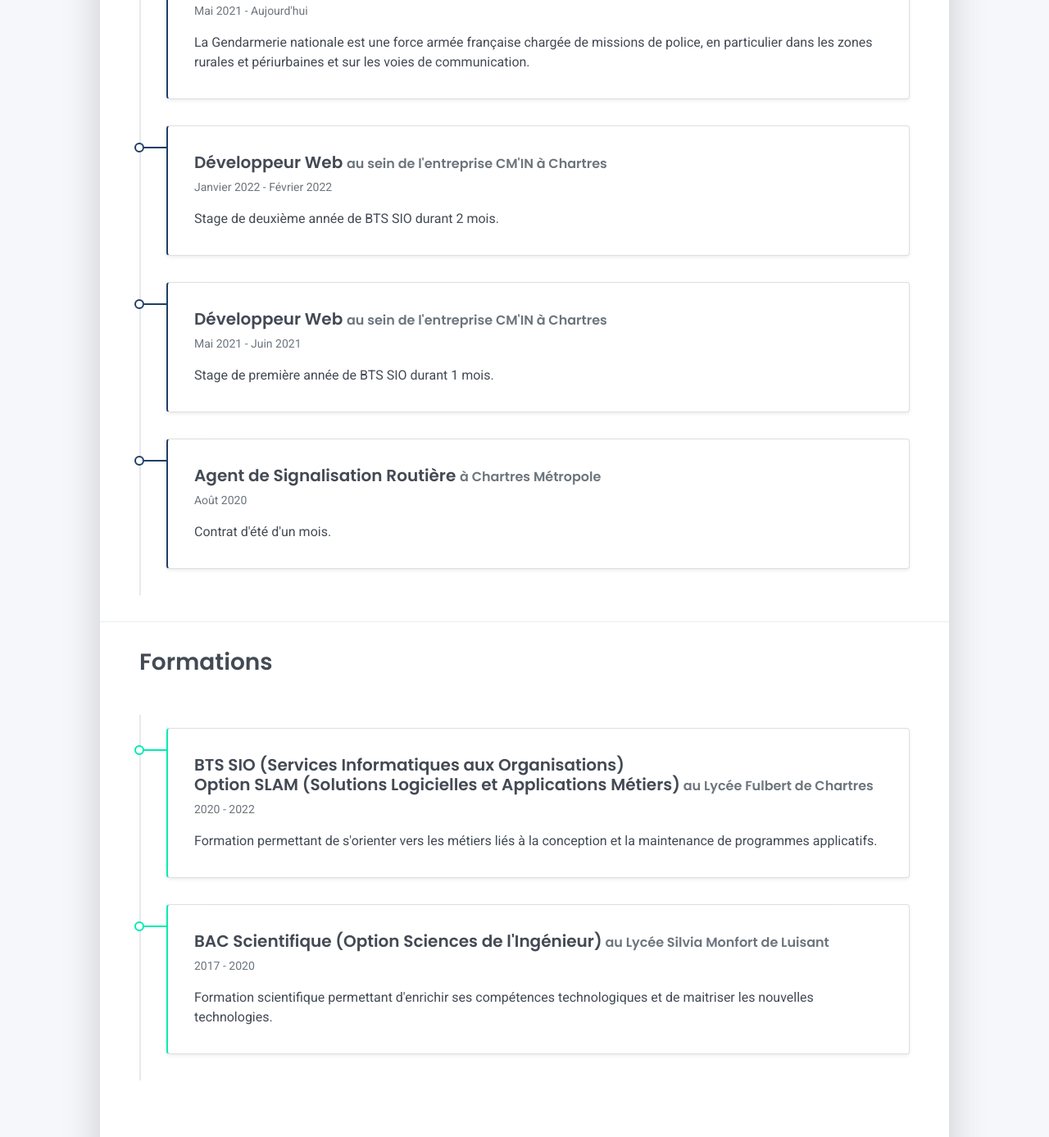
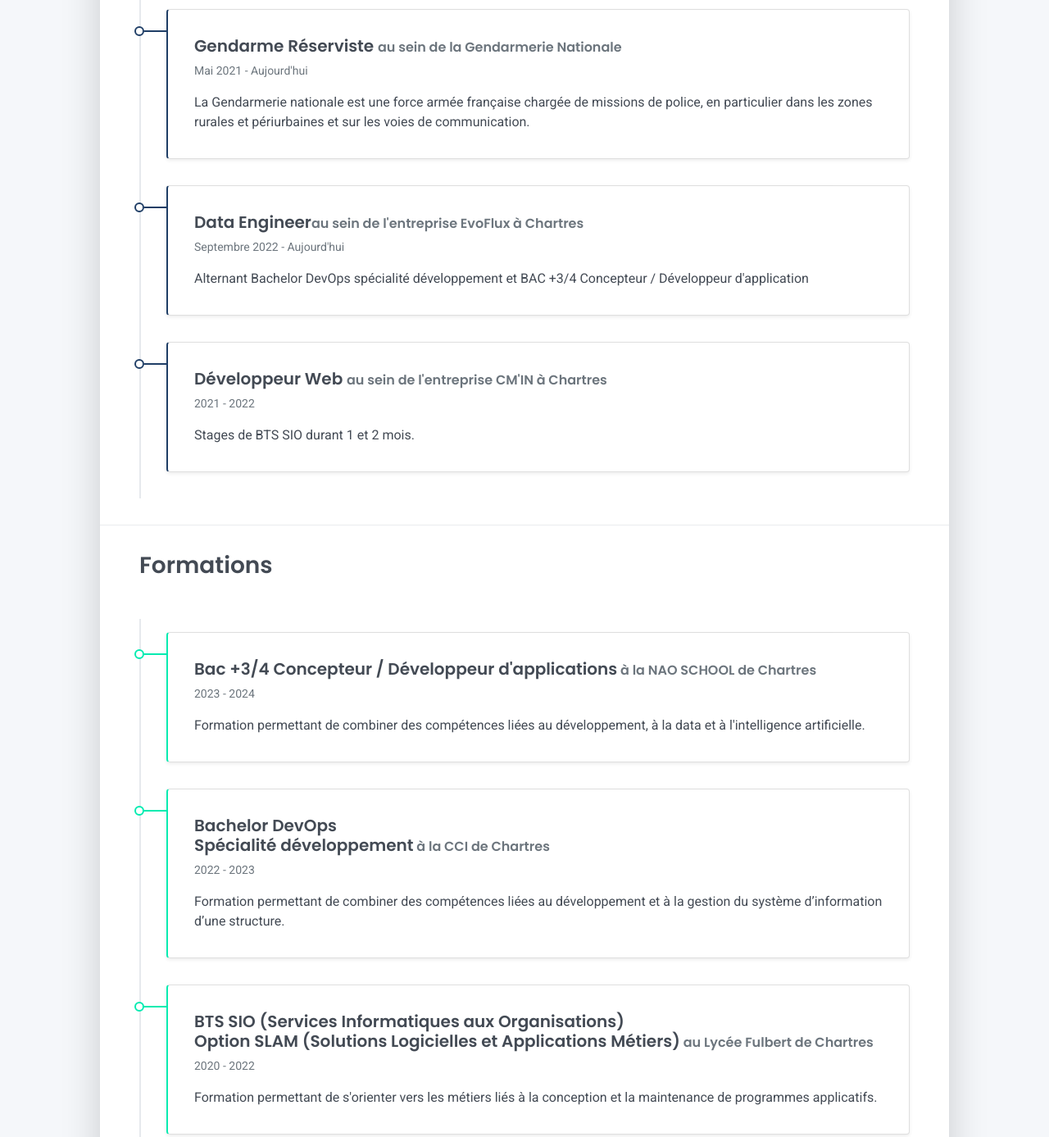
Before and after one commit to RedOren28/CV, a plain HTML site: page index.html in a window 1280 px wide. Shown: the part 1148-2535 px from the top of the page at 82% size. Drawn offline with Linux system fonts and the light colour scheme.

Commit message:
Update index.html

```diff
--- a/index.html
+++ b/index.html
@@ -64,7 +64,7 @@
     <div class="row">
       <div class="col-md-6">
         <h2 class="h3 mb-3">À Propos</h2>
-        <p>Bonjour, </br><br/>Je m'appelle Clément Chevrier. </br><br/>Je suis passionné et j'ai des compétences en développement Web que ce soit autant en Front-end qu'en Back-end.</p>
+        <p>Bonjour, </br><br/>Je m'appelle Clément Chevrier. </br><br/>Je suis passionné et j'ai des compétences en développement Web que ce soit autant en Front-end qu'en Back-end, ainsi que dans la Data et l'IA</p>
       </div>
       <div class="col-md-5 offset-md-1">
         <div class="row mt-2">
@@ -72,7 +72,7 @@
             <div class="pb-1"><u>Age :</u></div>
           </div>
           <div class="col-sm-8">
-            <div class="pb-1 text-secondary">20 ans (28 Mai 2002)</div>
+            <div class="pb-1 text-secondary">21 ans (28 Mai 2002)</div>
           </div>
           <div class="col-sm-4">
             <div class="pb-1"><br/><u>Email :</u></div>
@@ -106,16 +106,21 @@
             <div class="progress-bar bg-primary" role="progressbar" data-aos="zoom-in-right" data-aos-delay="100" data-aos-anchor=".skills-section" style="width: 90%" aria-valuenow="90" aria-valuemin="0" aria-valuemax="100"></div>
           </div>
         </div>
+         <div class="mb-2"><span>Python</span>
+          <div class="progress my-1">
+            <div class="progress-bar bg-primary" role="progressbar" data-aos="zoom-in-right" data-aos-delay="200" data-aos-anchor=".skills-section" style="width: 70%" aria-valuenow="70" aria-valuemin="0" aria-valuemax="100"></div>
+          </div>
+        </div>
         <div class="mb-2"><span>PHP</span>
           <div class="progress my-1">
-            <div class="progress-bar bg-primary" role="progressbar" data-aos="zoom-in-right" data-aos-delay="200" data-aos-anchor=".skills-section" style="width: 60%" aria-valuenow="60" aria-valuemin="0" aria-valuemax="100"></div>
+            <div class="progress-bar bg-primary" role="progressbar" data-aos="zoom-in-right" data-aos-delay="200" data-aos-anchor=".skills-section" style="width: 50%" aria-valuenow="50" aria-valuemin="0" aria-valuemax="100"></div>
           </div>
         </div>
       </div>
       <div class="col-md-6">
         <div class="mb-2"><span>SQL</span>
           <div class="progress my-1">
-            <div class="progress-bar bg-success" role="progressbar" data-aos="zoom-in-right" data-aos-delay="500" data-aos-anchor=".skills-section" style="width: 75%" aria-valuenow="75" aria-valuemin="0" aria-valuemax="100"></div>
+            <div class="progress-bar bg-success" role="progressbar" data-aos="zoom-in-right" data-aos-delay="500" data-aos-anchor=".skills-section" style="width: 80%" aria-valuenow="80" aria-valuemin="0" aria-valuemax="100"></div>
           </div>
         </div>
         <div class="mb-2"><span>C#</span>
@@ -139,23 +144,16 @@
       </div>
       <div class="timeline-card timeline-card-primary card shadow-sm">
         <div class="card-body">
-          <div class="h5 mb-1">Développeur Web <span class="text-muted h6">au sein de l'entreprise CM'IN à Chartres</span></div>
-          <div class="text-muted text-small mb-2">Janvier 2022 - Février 2022</div>
-          <div>Stage de deuxième année de BTS SIO durant 2 mois.</div>
+          <div class="h5 mb-1">Data Engineer<span class="text-muted h6">au sein de l'entreprise EvoFlux à Chartres</span></div>
+            <div class="text-muted text-small mb-2">Septembre 2022 - Aujourd'hui</div>
+          <div>Alternant Bachelor DevOps spécialité développement et BAC +3/4 Concepteur / Développeur d'application</div>
         </div>
       </div>
       <div class="timeline-card timeline-card-primary card shadow-sm">
         <div class="card-body">
           <div class="h5 mb-1">Développeur Web <span class="text-muted h6">au sein de l'entreprise CM'IN à Chartres</span></div>
-          <div class="text-muted text-small mb-2">Mai 2021 - Juin 2021</div>
-          <div>Stage de première année de BTS SIO durant 1 mois.</div>
-        </div>
-      </div>
-      <div class="timeline-card timeline-card-primary card shadow-sm">
-        <div class="card-body">
-          <div class="h5 mb-1">Agent de Signalisation Routière <span class="text-muted h6">à Chartres Métropole</span></div>
-          <div class="text-muted text-small mb-2"> Août 2020 </div>
-          <div>Contrat d'été d'un mois.</div>
+          <div class="text-muted text-small mb-2">2021 - 2022</div>
+          <div>Stages de BTS SIO durant 1 et 2 mois.</div>
         </div>
       </div>
     </div>
@@ -165,6 +163,20 @@
   <div class="education-section px-3 px-lg-4 pb-4">
     <h2 class="h3 mb-4">Formations</h2>
     <div class="timeline">
+      <div class="timeline-card timeline-card-success card shadow-sm">
+        <div class="card-body">
+          <div class="h5 mb-1">Bac +3/4 Concepteur / Développeur d'applications<span class="text-muted h6"> à la NAO SCHOOL de Chartres</span></div>
+          <div class="text-muted text-small mb-2">2023 - 2024</div>
+          <div>Formation permettant de combiner des compétences liées au développement, à la data et à l'intelligence artificielle.</div>
+        </div>
+      </div>
+      <div class="timeline-card timeline-card-success card shadow-sm">
+        <div class="card-body">
+          <div class="h5 mb-1">Bachelor DevOps<br/>Spécialité développement<span class="text-muted h6"> à la CCI de Chartres</span></div>
+          <div class="text-muted text-small mb-2">2022 - 2023</div>
+          <div>Formation permettant de combiner des compétences liées au développement et à la gestion du système d’information d’une structure.</div>
+        </div>
+      </div>
       <div class="timeline-card timeline-card-success card shadow-sm">
         <div class="card-body">
           <div class="h5 mb-1">BTS SIO (Services Informatiques aux Organisations) <br/>Option SLAM (Solutions Logicielles et Applications Métiers)<span class="text-muted h6"> au Lycée Fulbert de Chartres</span></div>
@@ -220,10 +232,6 @@
               </div>
             </div>
             <div class="mb-2">
-              <div class="text-dark"><i class="fab fa-instagram mr-1"></i><span>https://www.instagram.com/clem.chvrr/</span>
-              </div>
-            </div>
-            <div class="mb-2">
               <div class="text-dark"><i class="fab fa-github mr-1"></i><span>https://github.com/RedOren28/</span>
               </div>
             </div>
@@ -252,7 +260,7 @@
           </div>
         </div>
         <div class="text-small">
-          <div class="mb-1">&copy; CV. Tous Droits Réservés.</div>
+          <div class="mb-1">&copy; CHEVRIER Clément. Tous Droits Réservés.</div>
         </div>
       </div>
     </footer>
```
